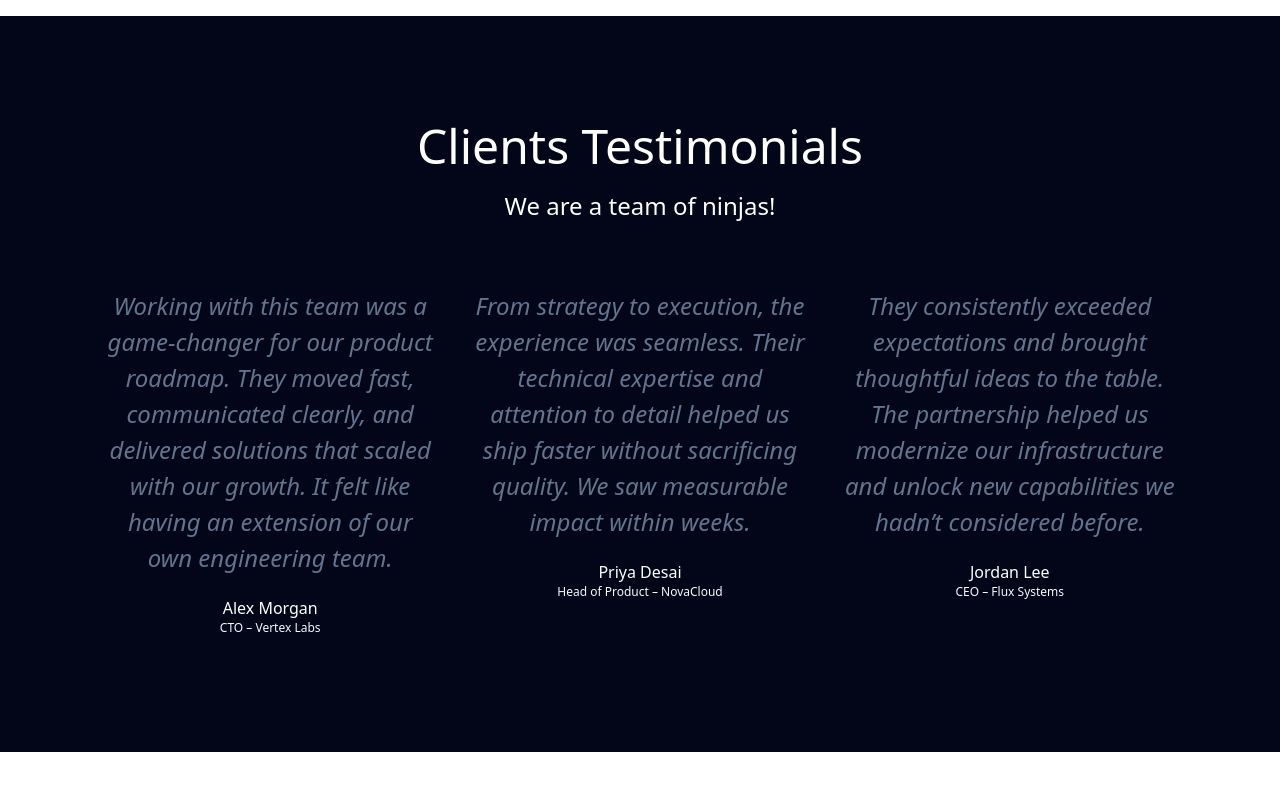
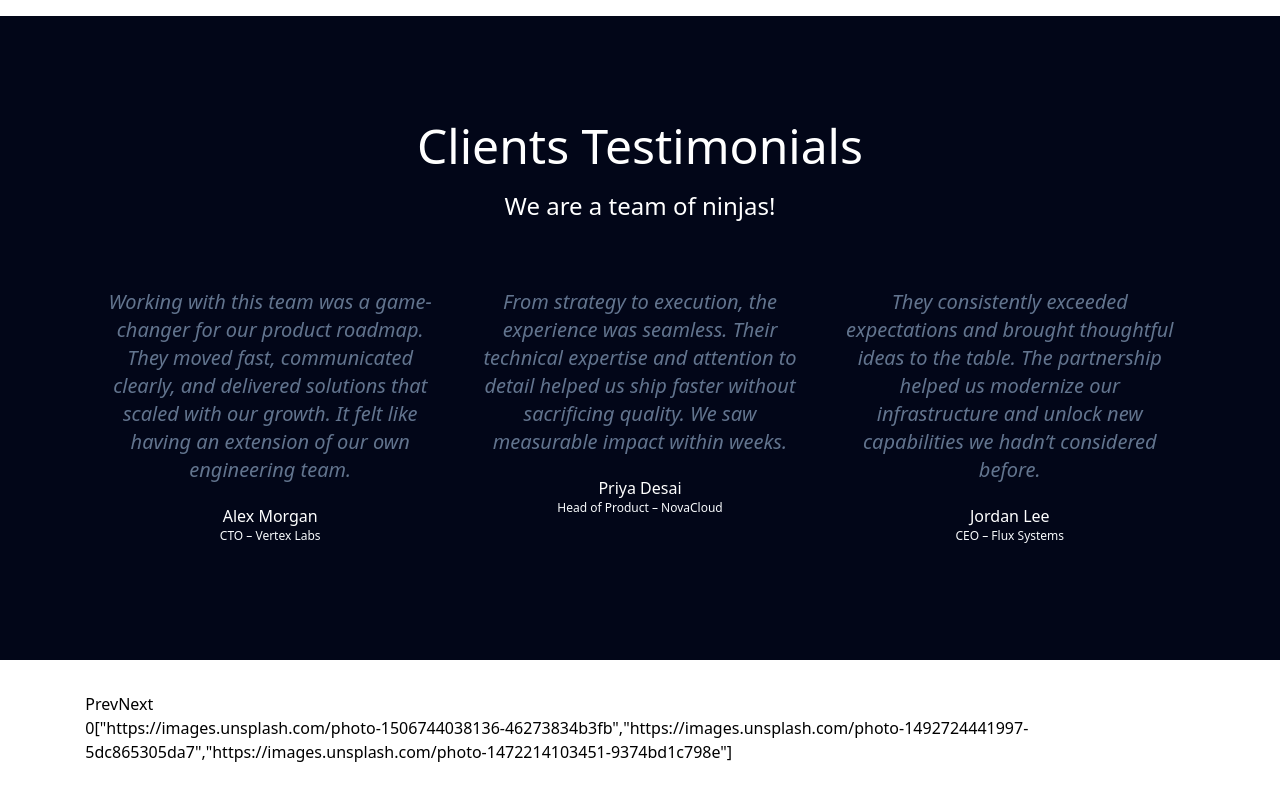
Before and after one commit to reeceballano/landing-page, a React (Vite) app: page / in a window 1280 px wide. Shown: the part 2428-3228 px from the top of the page. Built offline with nearby package versions, Linux system fonts and the light colour scheme.

Commit message:
add carousel component

```diff
--- a/src/App.jsx
+++ b/src/App.jsx
@@ -7,8 +7,15 @@ import Section from "./components/Section";
 import Blurbs from "./components/Blurb/Blurbs";
 import laptop from "../src/assets/images/laptop.jpg";
 import Testimonials from "./components/Testimonials/Testimonials";
+import Carousel from "./components/Carousel/Carousel";
 
 const App = () => {
+    const slides = [
+        "https://images.unsplash.com/photo-1506744038136-46273834b3fb",
+        "https://images.unsplash.com/photo-1492724441997-5dc865305da7",
+        "https://images.unsplash.com/photo-1472214103451-9374bd1c798e",
+    ];
+
     return (
         <div className="app">
             <Header />
@@ -56,7 +63,9 @@ const App = () => {
                 </Container>
             </Section>
             <div className="h-screen">
-
+                <Container>
+                    <Carousel slides={slides} autoPlay interval={4000} />
+                </Container>
             </div>
         </div>
     )
--- /dev/null
+++ b/src/components/Carousel/Carousel.jsx
@@ -0,0 +1,38 @@
+import { useState } from "react";
+
+const Carousel = ({ slides }) => {
+    const [current, setCurrent] = useState(0);
+
+    const handleNext = () => {
+        console.log('next');
+        if(current == slides.length - 1) {
+            setCurrent(0)
+        } else {
+            setCurrent((prev) => (prev + 1) % 100);
+        }
+    }
+
+    const handlePrev = () => {
+        console.log('prev');
+        if(current == slides.length - 1) {
+            setCurrent(0)
+        } else {
+            setCurrent((prev) => (prev - 1) % 100);
+        }
+    }
+
+    return (
+        <div className="carousel">
+            <div className="carousel-actions">
+                <button onClick={() => handlePrev()}>Prev</button>
+                <button onClick={() => handleNext()}>Next</button>
+            </div>
+            <div className="carousel-item">
+                {JSON.stringify(current)}
+                {JSON.stringify(slides)}
+            </div>
+        </div>
+    )
+}
+
+export default Carousel;
--- /dev/null
+++ b/src/components/Carousel/Carousel_.jsx
@@ -0,0 +1,78 @@
+import { useState, useEffect, useRef } from "react";
+
+export default function Carousel_({
+  slides = [],
+  autoPlay = true,
+  interval = 3000,
+}) {
+  const [current, setCurrent] = useState(0);
+  const slideCount = slides.length;
+  const timeoutRef = useRef(null);
+
+  const nextSlide = () => {
+    setCurrent((prev) => (prev + 1) % slideCount);
+  };
+
+  const prevSlide = () => {
+    setCurrent((prev) => (prev - 1 + slideCount) % slideCount);
+  };
+
+  useEffect(() => {
+    if (!autoPlay) return;
+
+    timeoutRef.current = setTimeout(nextSlide, interval);
+
+    return () => clearTimeout(timeoutRef.current);
+  }, [current, autoPlay, interval]);
+
+  if (!slides.length) return null;
+
+  return (
+    <div className="relative w-full max-w-4xl mx-auto overflow-hidden rounded-2xl shadow-lg">
+      {/* Slides */}
+      <div
+        className="flex transition-transform duration-500 ease-in-out"
+        style={{ transform: `translateX(-${current * 100}%)` }}
+      >
+        {slides.map((slide, index) => (
+          <div key={index} className="w-full flex-shrink-0">
+            <img
+              src={slide}
+              alt={`Slide ${index}`}
+              className="w-full h-64 md:h-96 object-cover"
+            />
+          </div>
+        ))}
+      </div>
+
+      {/* Prev Button */}
+      <button
+        onClick={prevSlide}
+        className="absolute top-1/2 left-4 -translate-y-1/2 bg-black/50 hover:bg-black text-white p-2 rounded-full"
+      >
+        ❮
+      </button>
+
+      {/* Next Button */}
+      <button
+        onClick={nextSlide}
+        className="absolute top-1/2 right-4 -translate-y-1/2 bg-black/50 hover:bg-black text-white p-2 rounded-full"
+      >
+        ❯
+      </button>
+
+      {/* Dots */}
+      <div className="absolute bottom-4 left-1/2 -translate-x-1/2 flex space-x-2">
+        {slides.map((_, index) => (
+          <button
+            key={index}
+            onClick={() => setCurrent(index)}
+            className={`w-3 h-3 rounded-full ${
+              current === index ? "bg-white" : "bg-white/50"
+            }`}
+          />
+        ))}
+      </div>
+    </div>
+  );
+}
--- a/src/components/Testimonials/TestimonialItem.jsx
+++ b/src/components/Testimonials/TestimonialItem.jsx
@@ -5,7 +5,7 @@ const TestimonialItem = ({ testimonial }) => {
 
     return (
         <Card>
-            <p className="text-slate-500 font-light text-2xl/9 italic">{text}</p>
+            <p className="text-slate-500 font-light text-xl/7 italic">{text}</p>
             <span className={`text-md mt-5 text-white`}>{name}</span>
             <span className={`text-xs text-slate-50`}>{company}</span>
         </Card>
```
